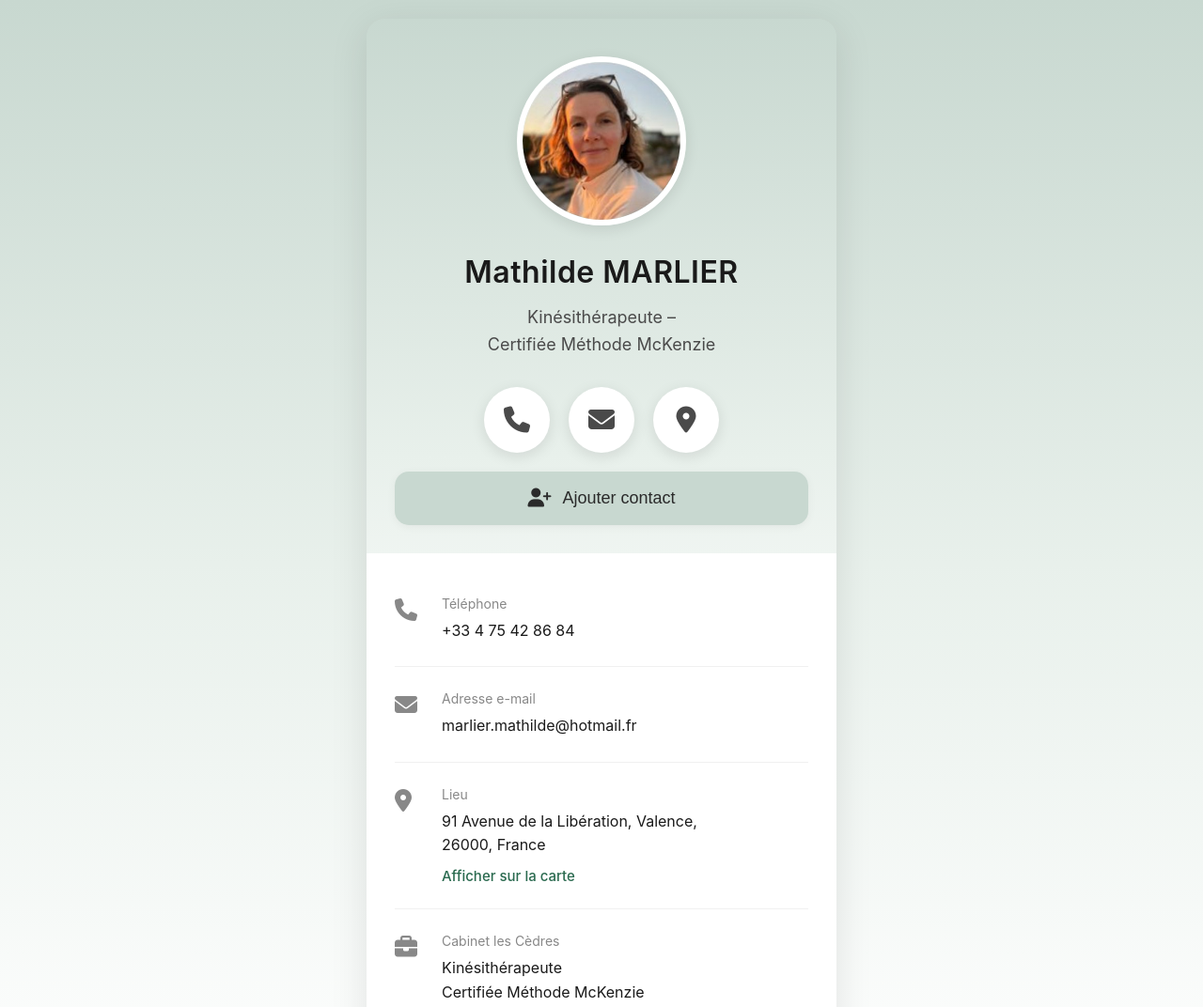
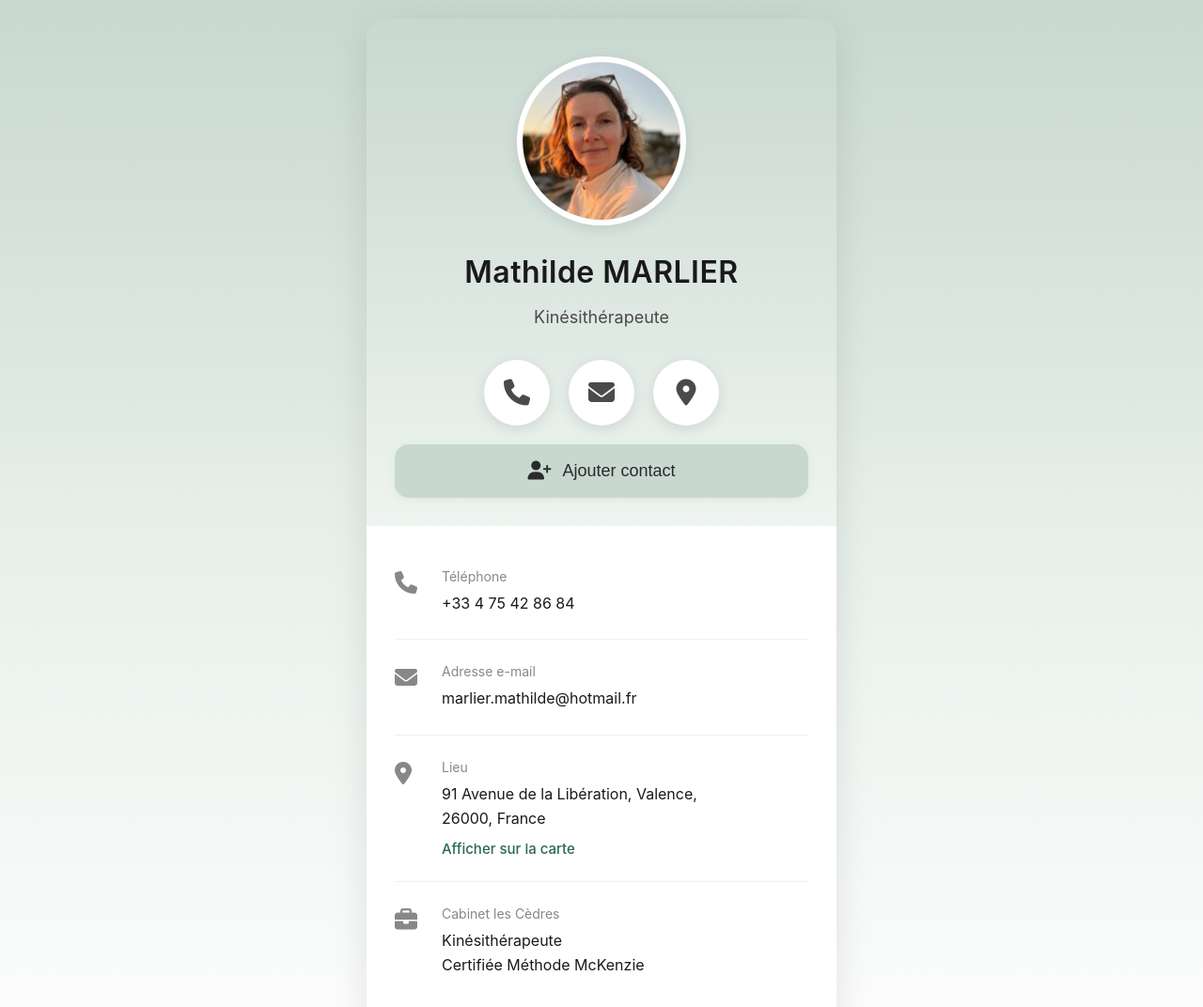
Before and after one commit to DindonMaitre/carte-visite, a plain HTML site: page index.html in a window 1280 px wide. Shown: the top 1072 px of the page at 94% size. Drawn offline with Linux system fonts and the light colour scheme.

Commit message:
Update title description for Mathilde MARLIER

```diff
--- a/index.html
+++ b/index.html
@@ -19,7 +19,7 @@
             </div>
 
             <h1 class="name">Mathilde MARLIER</h1>
-            <p class="title">Kinésithérapeute –<br>Certifiée Méthode McKenzie</p>
+            <p class="title">Kinésithérapeute</p>
         </div>
 
         <!-- Quick Actions -->
```
